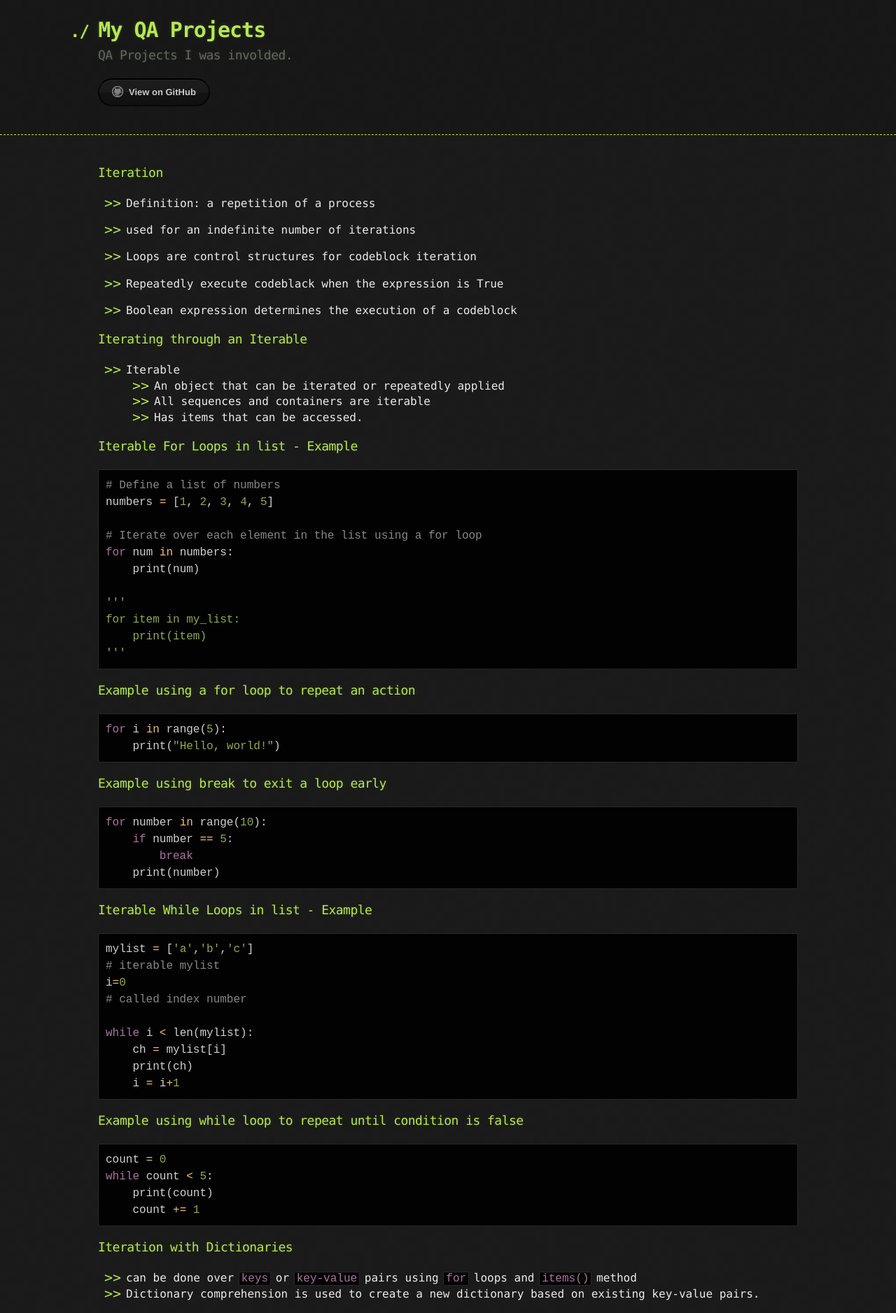
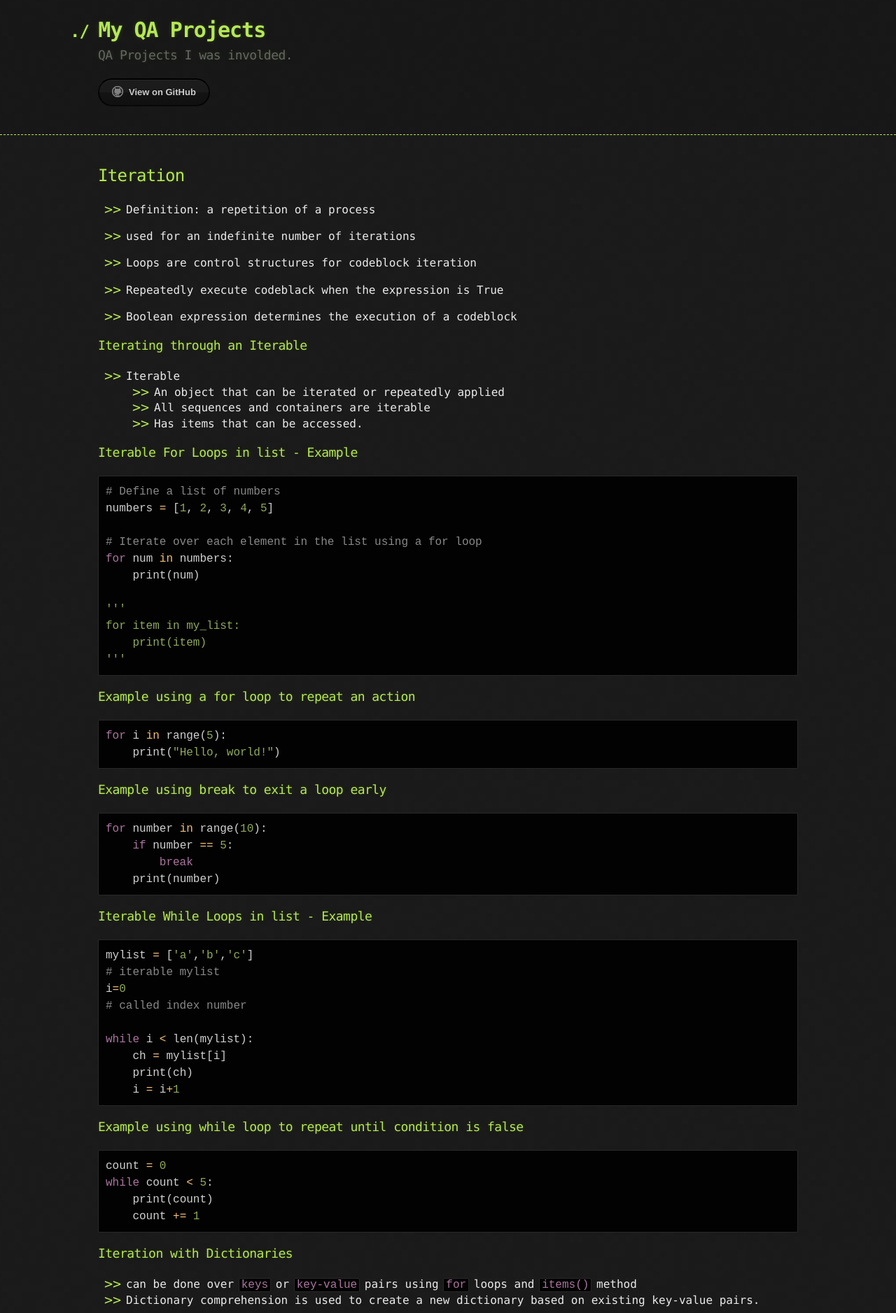
Before and after one commit to sciustechnologia/sciustechnologia.github.io, a Jekyll site: the page built from python/03_iteration/03.md, in a window 1280 px wide. Shown: the top 1877 px of the page at 70% size. Built offline with Jekyll 4.4.1, drawn with Linux system fonts in a browser that asks for light colours.

Commit message:
Update 03.md

```diff
--- a/python/03_iteration/03.md
+++ b/python/03_iteration/03.md
@@ -3,7 +3,7 @@ title: 03_Iteration
 layout: default
 ---
 
-### Iteration
+## Iteration
 
 * Definition: a repetition of a process
 
```
